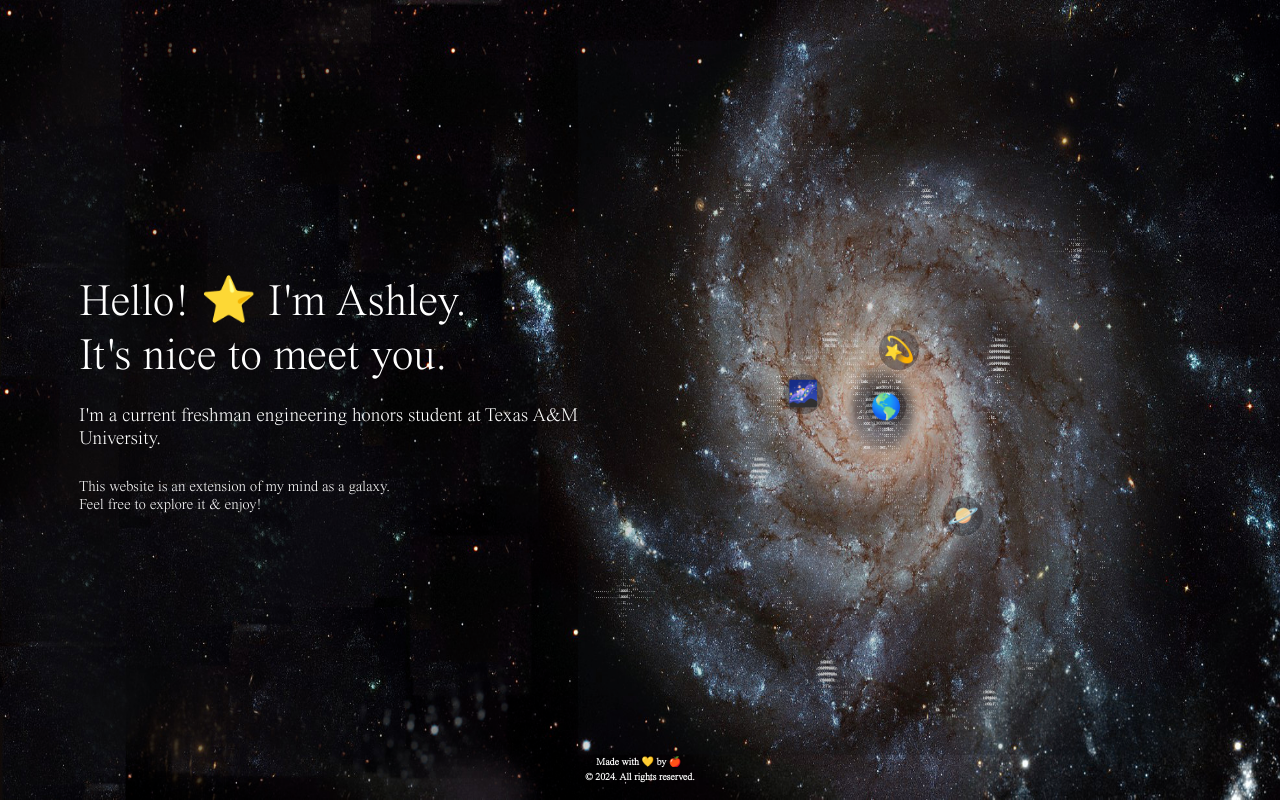
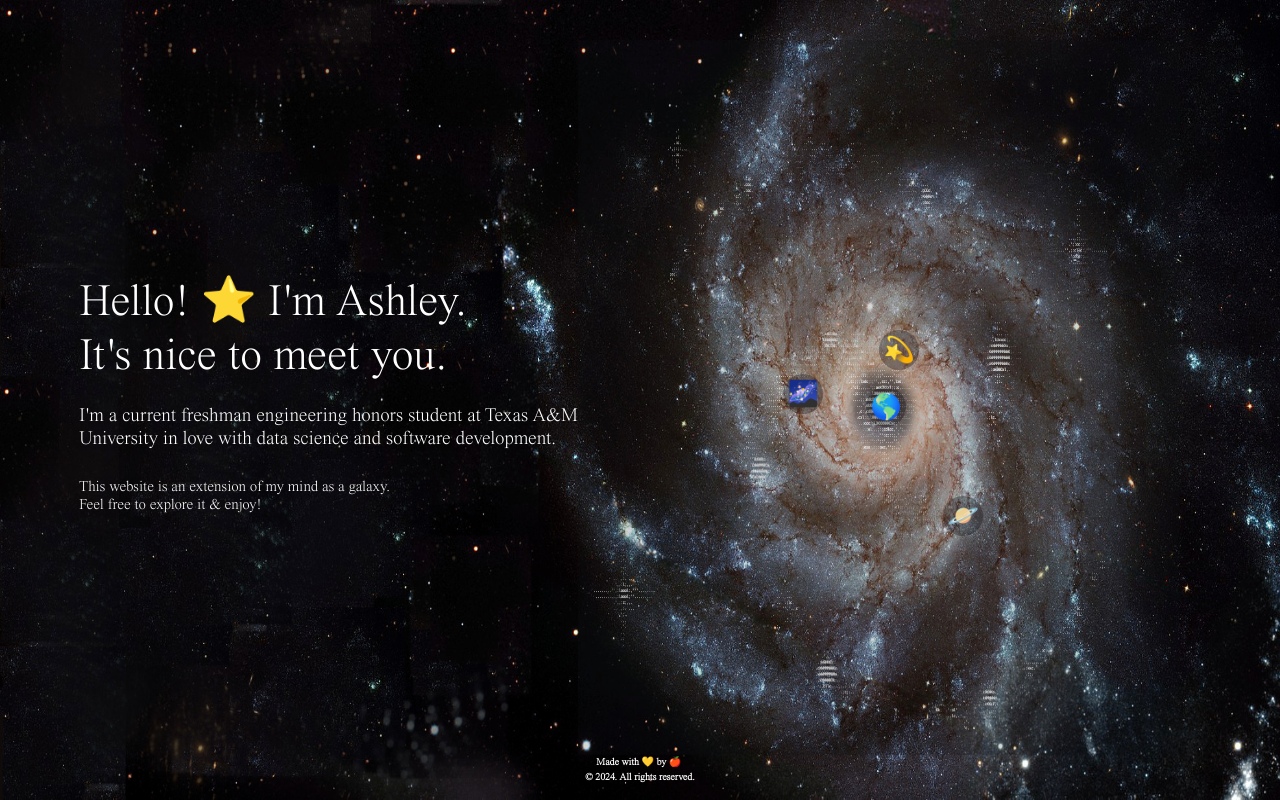
Before and after one commit to ashlxyzhang/ashs_wrld, a React (Vite) app: page /galaxy in a window 1280 px wide. Built offline with nearby package versions, Linux system fonts and the light colour scheme.

Commit message:
obligatory commit

```diff
--- a/src/components/Galaxy.tsx
+++ b/src/components/Galaxy.tsx
@@ -13,7 +13,7 @@ const Galaxy = () => {
           </h1>
           <h3 className="space-mid">
             I'm a current freshman engineering honors student at Texas A&M
-            University.
+            University in love with data science and software development.
           </h3>
           <h5 className="space-subtitle">
             This website is an extension of my mind as a galaxy.
```
